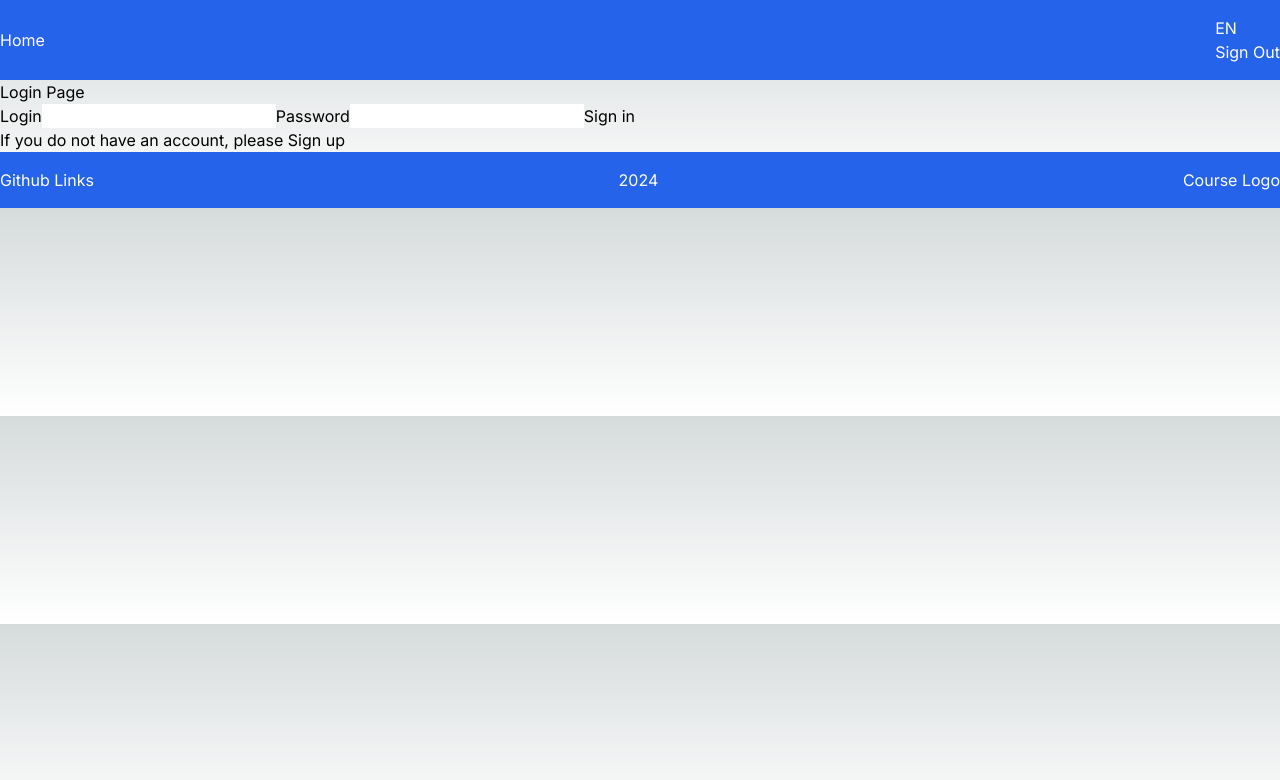
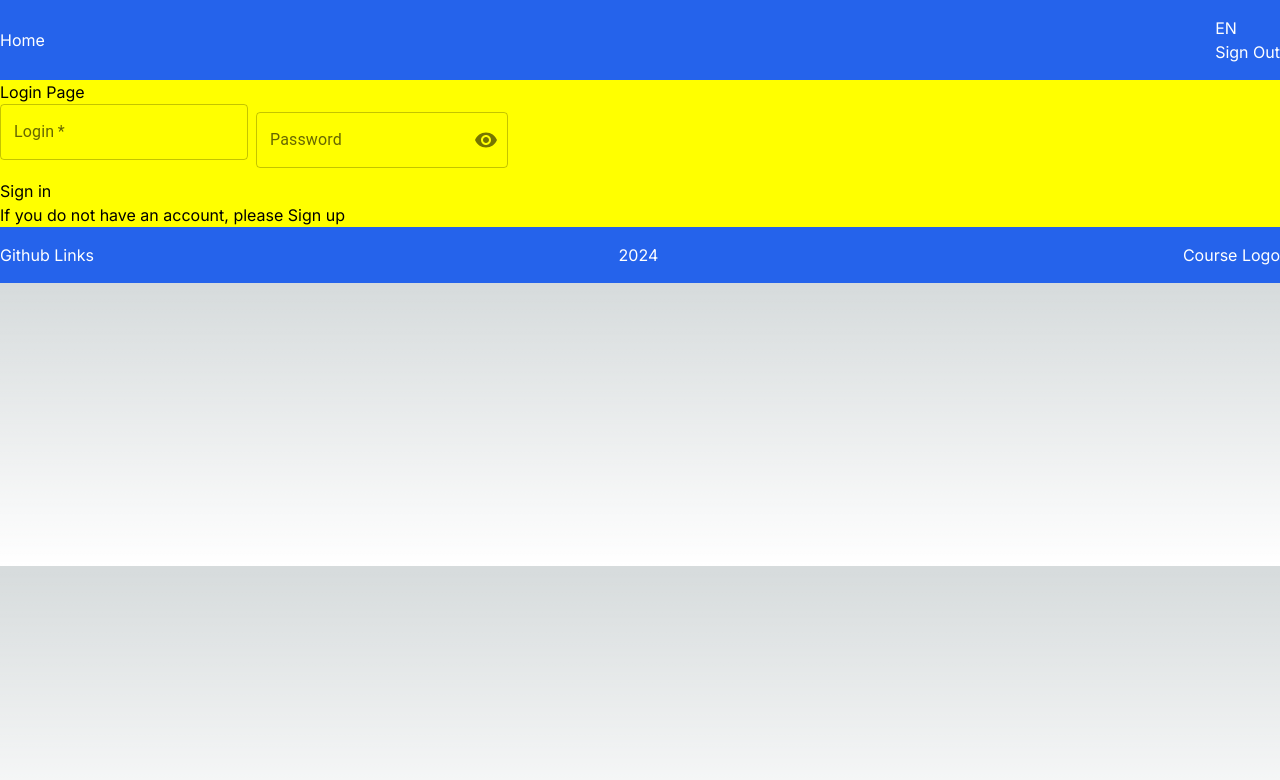
Before and after one commit to shd-mn/graphiql-app, a Next.js app: page /login in a window 1280 px wide. Shown: the top 780 px of the page. Built offline with nearby package versions, Linux system fonts and the light colour scheme.

Commit message:
feat: add basic layout for sign in form

```diff
--- a/app/globals.css
+++ b/app/globals.css
@@ -6,6 +6,10 @@
   --foreground-rgb: 0, 0, 0;
   --background-start-rgb: 214, 219, 220;
   --background-end-rgb: 255, 255, 255;
+}
+
+main {
+  background: yellow;
 }
 
 @media (prefers-color-scheme: dark) {
--- a/components/FormSignIn/index.tsx
+++ b/components/FormSignIn/index.tsx
@@ -1,9 +1,21 @@
 'use client';
 
+import React from 'react';
 import { useForm } from 'react-hook-form';
 import { SignInData } from '@/interfaces/signin.interface';
 import { yupResolver } from '@hookform/resolvers/yup';
 import { validationSchema } from '@/validation';
+import {
+  FormControl,
+  IconButton,
+  InputAdornment,
+  InputLabel,
+  OutlinedInput,
+  FormHelperText,
+  TextField,
+} from '@mui/material';
+import Visibility from '@mui/icons-material/Visibility';
+import VisibilityOff from '@mui/icons-material/VisibilityOff';
 
 function FormSignIn() {
   const {
@@ -18,14 +30,50 @@ function FormSignIn() {
     console.log(data);
   };
 
+  const [showPassword, setShowPassword] = React.useState(false);
+
+  const handleClickShowPassword = () => setShowPassword((show) => !show);
+
+  const handleMouseDownPassword = (event: React.MouseEvent<HTMLButtonElement>) => {
+    event.preventDefault();
+  };
+
   return (
     <form onSubmit={handleSubmit(onFormSubmit)}>
-      <label htmlFor="email">Login</label>
-      <input type="email" id="login" {...register('login')} />
-      {errors.login && <div className="error">{errors.login.message}</div>}
-      <label htmlFor="password">Password</label>
-      <input type="password" id="password" {...register('password')} />
-      {errors.password && <div className="error">{errors.password.message}</div>}
+      <div>
+        <TextField
+          error={!!errors.login}
+          required
+          id="login"
+          label="Login"
+          type="email"
+          helperText={errors.login ? errors.login.message : ''}
+          {...register('login')}
+        />
+        <FormControl sx={{ m: 1, width: '25ch' }} variant="outlined" error={!!errors.password}>
+          <InputLabel htmlFor="password">Password</InputLabel>
+          <OutlinedInput
+            id="password"
+            type={showPassword ? 'text' : 'password'}
+            endAdornment={
+              <InputAdornment position="end">
+                <IconButton
+                  aria-label="toggle password visibility"
+                  onClick={handleClickShowPassword}
+                  onMouseDown={handleMouseDownPassword}
+                  edge="end"
+                >
+                  {showPassword ? <VisibilityOff /> : <Visibility />}
+                </IconButton>
+              </InputAdornment>
+            }
+            label="Password"
+            autoComplete="current-password"
+            {...register('password')}
+          />
+          <FormHelperText>{errors.password ? errors.password.message : ''}</FormHelperText>
+        </FormControl>
+      </div>
       <button type="submit" disabled={!isValid && isSubmitted}>
         Sign in
       </button>
--- a/package.json
+++ b/package.json
@@ -18,6 +18,7 @@
     "@emotion/react": "^11.13.3",
     "@emotion/styled": "^11.13.0",
     "@hookform/resolvers": "^3.9.0",
+    "@mui/icons-material": "^5.16.7",
     "@mui/material": "^5.16.7",
     "next": "14.2.5",
     "react": "^18.3.1",
```
Also changed, not shown: 1 other file (tests, documents, lock files or other folders).
